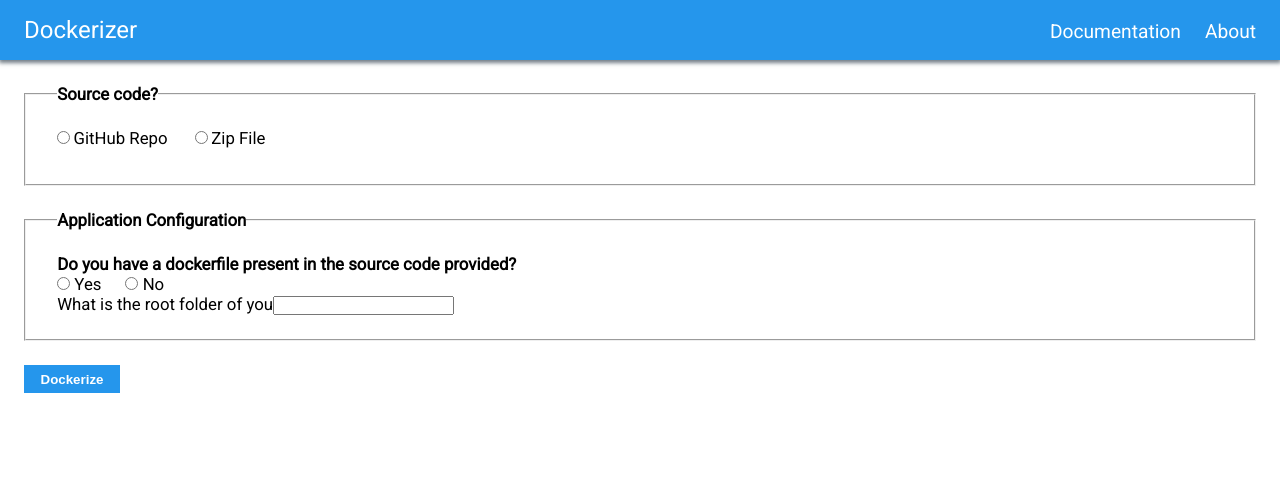
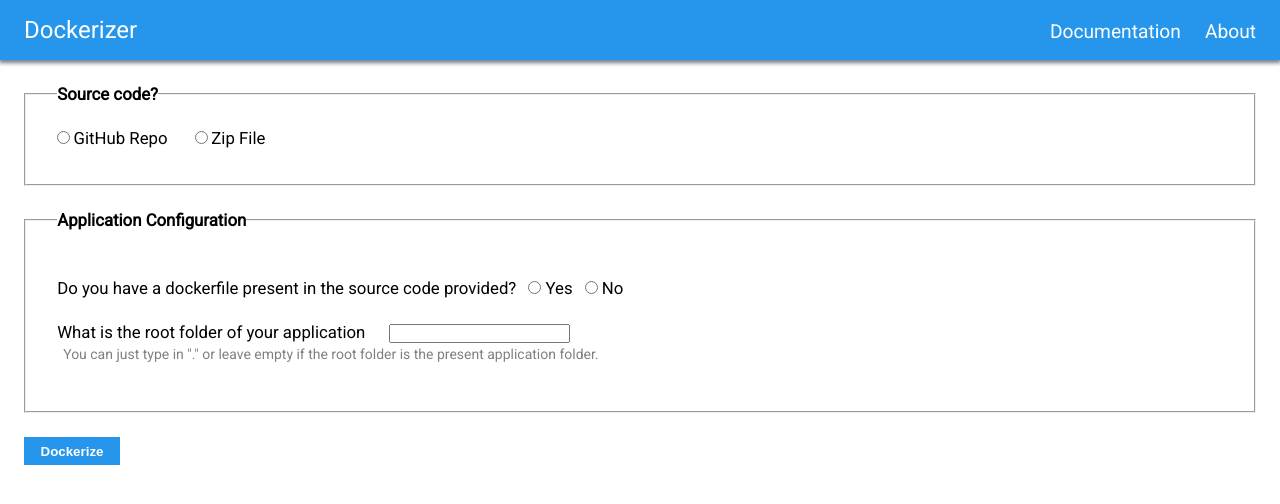
Before and after one commit to shady-cj/Dockerizer, a React (Vite) app in the folder frontend/dockerizer/: page / in a window 1280 px wide. Shown: the top 504 px of the page. Built offline with nearby package versions, Linux system fonts and the light colour scheme.

Commit message:
Working on improving and detecting dockerfile functionalities

```diff
--- a/frontend/dockerizer/src/components/Main/index.css
+++ b/frontend/dockerizer/src/components/Main/index.css
@@ -35,6 +35,10 @@ button {
     padding: 1rem 1.3rem;
 }
 
+.application-info section {
+    margin: 1rem 0
+}
+
 .application-info legend,
 .source-code-type legend {
     font-weight: 600;
@@ -48,7 +52,7 @@ button {
     font-family: var(--base-font);
 }
 
-.dockerfile-present label {
+.dockerfile-present h4 {
     font-weight: 500;
     display: inline-block;
     margin: 0 0.5rem 0 0;
@@ -57,3 +61,7 @@ button {
 .dockerfile-present input[type=radio]:last-of-type {
     margin-left: 0.5rem;
 }
+
+.root-folder label {
+    margin-right: 1rem;
+}
--- a/frontend/dockerizer/src/components/Main/index.jsx
+++ b/frontend/dockerizer/src/components/Main/index.jsx
@@ -31,28 +31,35 @@ function Main() {
 
     const handleSubmit = async (e) => {
         console.log(options);
-        if (options.sourceCodeType == "zip" && options.zipFile == null)
+        if (options.sourceCodeType === "zip" && options.zipFile === null)
         {
             alert('Error: No zip file selected')
             return;
 
             }
-        else if (options.sourceCodeType == "repo" && options.gitRepoLink == "")
+        else if (options.sourceCodeType === "repo" && options.gitRepoLink === "")
         {
             alert('Error: No repo link added')
             return;
             }
-        else if (options.sourceCodeType == "")
+        else if (options.sourceCodeType === "")
         {
             alert("Choose a zip file or put a repo link of the source code to dockerize")
             return;
-            }
+        }
+        if (options.dockerfilePresent === "")
+        {
+            alert("Confirm if you have a dockerfile present in your source code folder!");
+            return;
+        }
+
         const data = new FormData();
         for (let optionKey in options) {
             data.append(optionKey, options[optionKey])
         }
         console.log(data);
-        const response = await fetch('http://192.168.0.106:8000', {
+        // 192.168.0.106
+        const response = await fetch('http://172.20.10.5:8000', {
             method: "POST",
             body: data,
         })
@@ -101,8 +108,9 @@ function Main() {
                       <input type="radio" name="dockerfilePresent" id='dockerfile-no' value='no' onChange={handleChange}/> <label htmlFor="dockerfile-no"> No </label>
                   </section>
                   <section className='root-folder'>
-                      <label>What is the root folder of you</label>
-                      <input type="text" />
+                      <label htmlFor='rootfolder-text'>What is the root folder of your application</label>
+                      <input type="text" name="rootFolder" id="rootfolder-text" onChange={handleChange} /><br/>
+                      <small style={{ color: "gray", marginLeft: "0.25rem"}}>You can just type in "." or leave empty if the root folder is the present application folder.</small>
                   </section>
               </fieldset>
 
```
Also changed, not shown: 1 other file (tests, documents, lock files or other folders).
